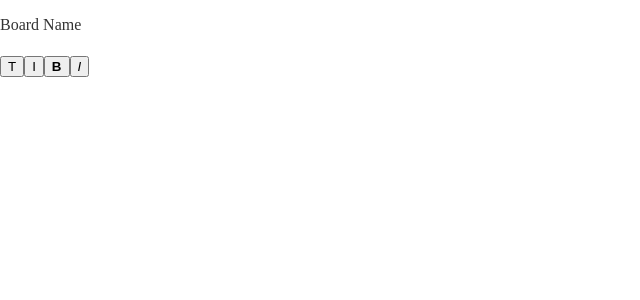
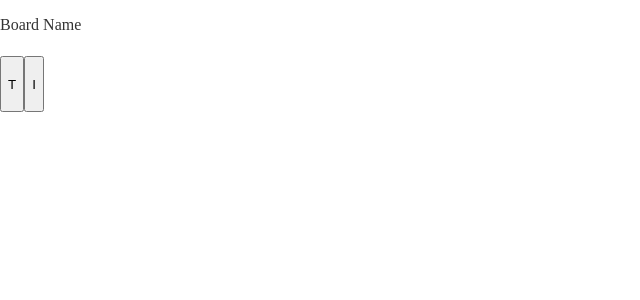
Before and after one commit to badideainc/social-dashboard, a React (Vite) app in the folder client/: page / in a window 1280 px wide. Shown: the top 300 px of the page, without its empty margins (0-640 px from the left). Built offline with nearby package versions, Linux system fonts and the light colour scheme.

Commit message:
Add css for menu visibility logic

```diff
--- a/client/src/css/board.scss
+++ b/client/src/css/board.scss
@@ -8,15 +8,13 @@
     display: flex;
     flex-direction: row;
 
-    .toolbar {
-      &--open {
-        display: flex;
-        flex-direction: row;
-      }
+    &--visible {
+      display: flex;
+      flex-direction: row;
+    }
 
-      &--closed {
-        display: none;
-      }
+    &--hidden {
+      display: none;
     }
   }
 
```
